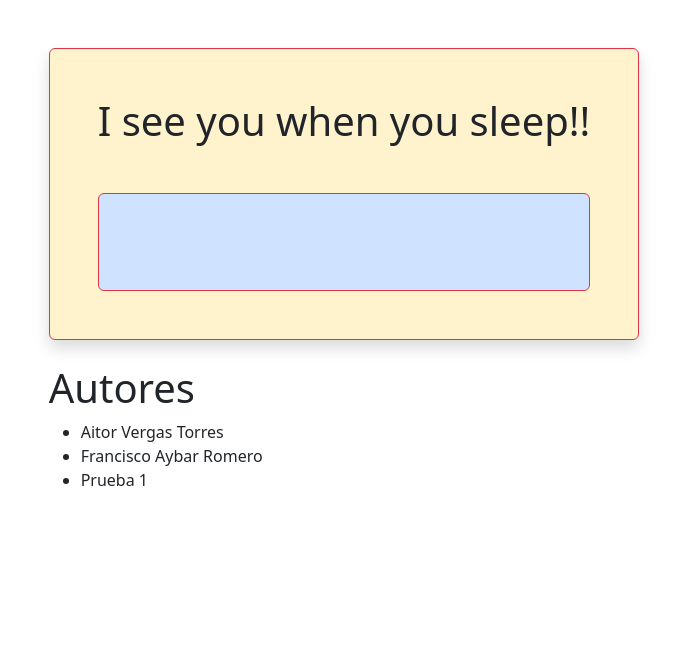
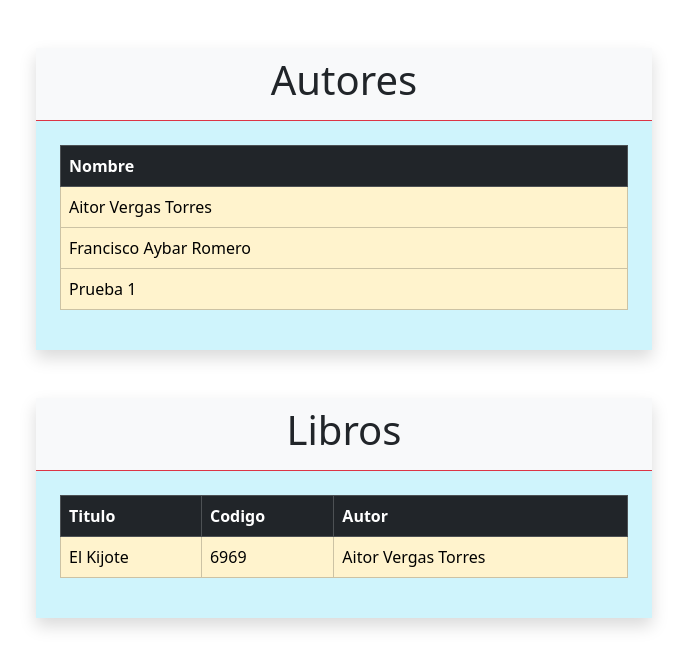
Before and after one commit to Makiflay86/django, a Django app: page /index/ in a window 1280 px wide. Shown: the top 669 px of the page, without its empty margins (296-983 px from the left). Run offline with Django 5.2, Linux system fonts and the light colour scheme; data comes from the database, SQL or seed files in the repository; both versions use the stored data as it was after the commit.

Commit message:
tmb añadiendo los libros

```diff
--- a/HolaMundo/templates/index.html
+++ b/HolaMundo/templates/index.html
@@ -21,82 +21,73 @@
 
     <body>
 
-        <div class="row g-1 justify-content-center">
-                    <div class="col-auto">
+        <div class="container-fluid w-50">
 
-                        <section class="bg-warning-subtle mt-5 p-5 border border-danger rounded shadow">
-                            <h1>I see you when you sleep!!</h1>
-                            <article class="bg-primary-subtle mt-5 p-5 border border-danger rounded">
-                                <div id="mapa" class="text-center"></div>
 
-                                <script>
-                                    var lat = null;
-                                    var lon = null;
 
-                                    if (navigator.geolocation)
-                                    {
-                                        navigator.geolocation.getCurrentPosition(showPosition, showError);
+            <section class="bg-light border-black shadow my-5">
+                <div class="text-center py-2 border-bottom border-danger">
+                    <h1>Autores</h1>
+                </div>
+                <article class="bg-info-subtle p-4">
 
-                                    } else
-                                    {
-                                        document.getElementById("mapa").innerHTML =
-                                        "La geolocalización no es compatible con este navegador.";
-                                    }
+                    <table class="table table-bordered table-warning">
+                        <tr class="table-dark">
+                            <th>Nombre</th>
+                        </tr>
+                        {% for aut in authors %}
+                        <tr>
+                            <td>{{ aut }}</td>
+                        </tr>
+                        {% endfor %}
+                    </table>
 
-                                    function showPosition(position)
-                                    {
-                                        lat = position.coords.latitude;
-                                        lon = position.coords.longitude;
-                                        renderMap();
-                                    }
+                </article>
+            </section>
 
-                                    function renderMap()
-                                    {
-                                        document.getElementById("mapa").innerHTML =
-                                        `<iframe
-                                            src="https://maps.google.com/maps?q=${lat},${lon}&z=15&output=embed"
-                                            style="border:0;"
-                                            allowfullscreen
-                                            loading="lazy">
-                                        </iframe>`;
-                                    }
 
-                                    function showError(error)
-                                    {
-                                        let mensaje = "";
-                                        switch (error.code)
-                                        {
-                                            case error.PERMISSION_DENIED:
-                                                mensaje = "Permiso de geolocalización denegado.";
-                                                break;
-                                            case error.POSITION_UNAVAILABLE:
-                                                mensaje = "Información de ubicación no disponible.";
-                                                break;
-                                            case error.TIMEOUT:
-                                                mensaje = "La solicitud de ubicación ha expirado.";
-                                                break;
-                                            default:
-                                                mensaje = "Error desconocido.";
-                                                break;
-                                        }
-                                        document.getElementById("mapa").innerHTML = mensaje;
-                                    }
-                                </script>
-                            </article>
-                        </section>
 
-                        <br>
+            <section class="bg-light border-black shadow my-5">
+                <div class="text-center py-2 border-bottom border-danger">
+                    <h1>Libros</h1>
+                </div>
+                <article class="bg-info-subtle p-4 ">
 
-                        <h1>Autores</h1>
+                    <table class="table table-bordered table-warning">
+                        <thead class="table-dark">
+                            <th>Titulo</th>
+                            <th>Codigo</th>
+                            <th>Autor</th>
+                        </thead>
+                        <tbody>
+                            {% for bo in books %}
+                            <tr>
+                                <td>{{ bo.title }} </td>
+                                <td>{{ bo.cod }}</td>
+                                <td>
+                                    {% for au in bo.author.all %}
+                                    {{au}}
+                                    {% endfor %}
+                                </td>
+                            </tr>
+                            {% endfor %}
+                        </tbody>
+                    </table>
 
-                        <ul>
-                            {% for aut in authors %}
-                            <li>{{ aut }}</li>
-                                {% endfor %}
-                        </ul>
+                </article>
+            </section>
 
-                    </div>
-                </div>
+
+
+
+
+
+
+
+
+
+        </div>
+
 
         <script
             src="https://cdn.jsdelivr.net/npm/@popperjs/core@2.11.8/dist/umd/popper.min.js"
--- a/HolaMundo/views.py
+++ b/HolaMundo/views.py
@@ -1,6 +1,6 @@
 from django.shortcuts import render
 from django.http import HttpResponse # Necesario para poder responder al cliente
-from HolaMundo.models import Author
+from HolaMundo.models import Author,Book
 
 # Create your views here.
 
@@ -10,5 +10,6 @@ def hola_mundo (request): # El request captura las peticiones de los clientes
 # Con esto hemos habilitado una vista, pero hay que además enlazar el proyecto con la aplicación
 
 def home (request): # Pinta una página con render, también hay que darlo de alta en urls.py
-    author = Author.objects.all() # Añadiendo los autores al index
-    return render(request,'index.html', {'authors': author}) # La página index.html hay que crearla dentro del archivo de configuración de todo proyecto de django, settings.py
+    author = Author.objects.all() # Añadiendo los autores
+    book = Book.objects.all() # Añadiendo los libros
+    return render(request,'index.html', {'authors': author, 'books': book}) # La página index.html hay que crearla dentro del archivo de configuración de todo proyecto de django, settings.py
```
Also changed, not shown: db.sqlite3.
